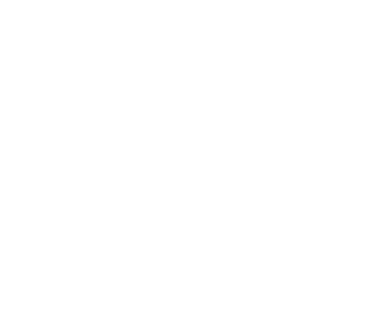
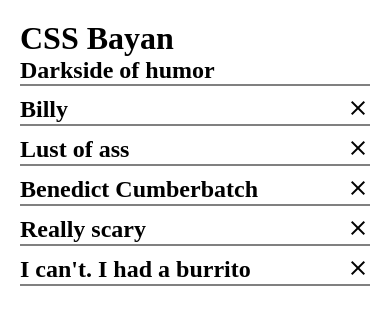
Before and after one commit to konmedoed/cssBayan, a plain HTML site: page cssBayan/index.html in a window 390 px wide. Drawn offline with nearby package versions, Linux system fonts and the light colour scheme.

Commit message:
feat: added layout for mobile (Sat, March 11, 2023 11:15:24 PM)

```diff
--- a/cssBayan/index.html
+++ b/cssBayan/index.html
@@ -1,9 +1,78 @@
 <!DOCTYPE html>
 <html lang="ru">
 <head>
-<title>Bayan</title>
-<link rel="stylesheet" type="text/css" href="style.css">
+    <title>Darkside of humor</title>
+    <meta name="viewport" content="width=device-width, initial-scale=1">
+    <link rel="stylesheet" type="text/css" href="style.css">
+    <link rel="stylesheet" href="https://fonts.googleapis.com/css2?family=Material+Symbols+Outlined:opsz,wght,FILL,GRAD@48,400,0,0" />
 </head>
 <body>
+    <header>
+        <h1>CSS Bayan</h1>
+        <h2>Darkside of humor</h2>
+        <hr class="crossline">
+    </header>
+    <div class="accordeon-wrapper">
+        <div class="mem">
+            <div class="mem__title-wrapper">
+                <h2 class="mem__title">Billy</h2>
+                <div class="close-icon">
+                    <span class="material-symbols-outlined">
+                        close
+                    </span>
+                </div>
+            </div>
+            <img class="mem__img" src="./img/billy.jpg" alt="Billy eilish">
+            <hr class="crossline">
+        </div>
+        <div class="mem">
+            <div class="mem__title-wrapper">
+                <h2 class="mem__title">Lust of ass</h2>
+                <div class="close-icon">
+                    <span class="material-symbols-outlined">
+                        close
+                    </span>
+                </div>
+            </div>
+            <img class="mem__img" src="./img/lust of ass.png" alt="Lust of ass">
+            <hr class="crossline">
+        </div>
+        <div class="mem">
+            <div class="mem__title-wrapper">
+                <h2 class="mem__title">Benedict Cumberbatch</h2>
+                <div class="close-icon">
+                    <span class="material-symbols-outlined">
+                        close
+                    </span>
+                </div>
+            </div>
+            <img class="mem__img" src="./img/benedict.jpg" alt="ben'DICK' 'CUM'berbetch">
+            <hr class="crossline">
+        </div>
+        <div class="mem">
+            <div class="mem__title-wrapper">
+                <h2 class="mem__title">Really scary</h2>
+                <div class="close-icon">
+                    <span class="material-symbols-outlined">
+                        close
+                    </span>
+                </div>
+            </div>
+            <img class="mem__img" src="./img/plug.jpg" alt="Plug">
+            <hr class="crossline">
+        </div>
+        <div class="mem">
+            <div class="mem__title-wrapper">
+                <h2 class="mem__title">I can't. I had a burrito</h2>
+                <div class="close-icon">
+                    <span class="material-symbols-outlined">
+                        close
+                    </span>
+                </div>
+            </div>
+            <img class="mem__img" src="./img/burrito.jpg" alt="I can't. I had a burrito">
+            <hr class="crossline">
+        </div>
+    </div>
 </body>
 </html>
--- a/cssBayan/style.css
+++ b/cssBayan/style.css
@@ -3,3 +3,44 @@
     padding: 0;
     border: 0;
 }
+body{
+    margin: 20px;
+    display: flex;
+    flex-direction: column;
+    align-items: center;
+}
+header{
+    width: 100%;
+}
+hr{
+    height: 2px;
+    background-color: gray;
+}
+.accordeon-wrapper{
+    width: 100%;
+}
+.mem{
+    width: 100%;
+    margin-top: 10px;
+}
+.close-icon{
+    transform: rotate(0deg);
+    transition: all 500ms ease-in-out;
+}
+.mem:hover .mem__img{
+    display: block;
+    transform: scale(1);
+    transition: all 2000ms ease-in-out;
+}
+.mem:hover .close-icon{
+    transform: rotate(45deg);
+}
+.mem__img{
+    width: 100%;
+    display: none;
+    transform: scale(0.0);
+}
+.mem__title-wrapper{
+    display: flex;
+    justify-content: space-between;
+}
```
Also changed, not shown: cssBayan/img/barbarians.jpg (added), cssBayan/img/benedict.jpg (added), cssBayan/img/billy.jpg (added), cssBayan/img/burrito.jpg (added), cssBayan/img/lust of ass.png (added), cssBayan/img/plug.jpg (added).
